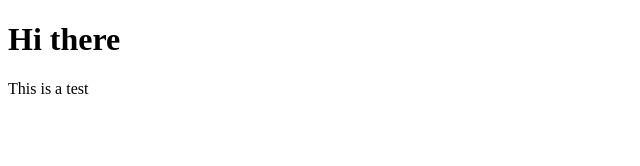
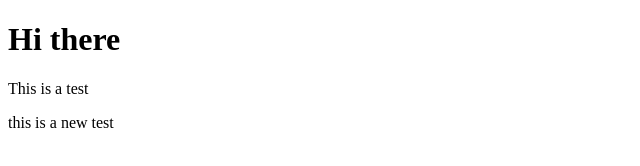
Before and after one commit to dclarke-eps/dclarke-eps.github.io, a plain HTML site: page index.html in a window 1280 px wide. Shown: the whole page, without its empty margins (0-640 px from the left). Drawn offline with Linux system fonts and the light colour scheme.

Commit message:
did this work?

```diff
--- a/index.html
+++ b/index.html
@@ -6,5 +6,6 @@
 	<body>
 		<h1>Hi there</h1>
 		<p>This is a test</p>
+		<p>this is a new test</p>
 	</body>
 </html>
```
